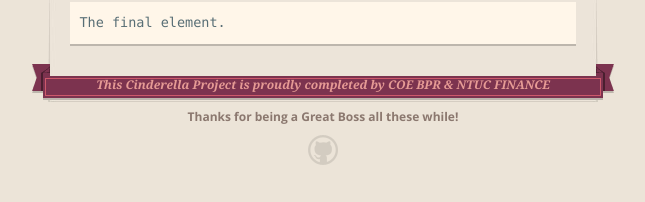
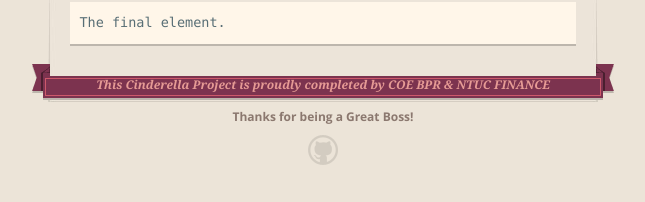
Before and after one commit to ntuc255/chey, a Jekyll site: the page built from index.md, in a window 1280 px wide and 900 px high, scrolled down 2626 px. Shown: the part 695-897 px from the top of the window, without its empty margins (317-962 px from the left). Built offline with Jekyll 4.4.1, drawn with Linux system fonts in a browser that asks for light colours.

Commit message:
Update default.html

```diff
--- a/_layouts/default.html
+++ b/_layouts/default.html
@@ -59,7 +59,7 @@
           <span class="left-tail"></span>
           <span class="right-tail"></span>
         </span>
-        <p> Thanks for being a Great Boss all these while! </p>
+        <p> Thanks for being a Great Boss! </p>
         <span class="octocat"></span>
       </footer>
 
```
